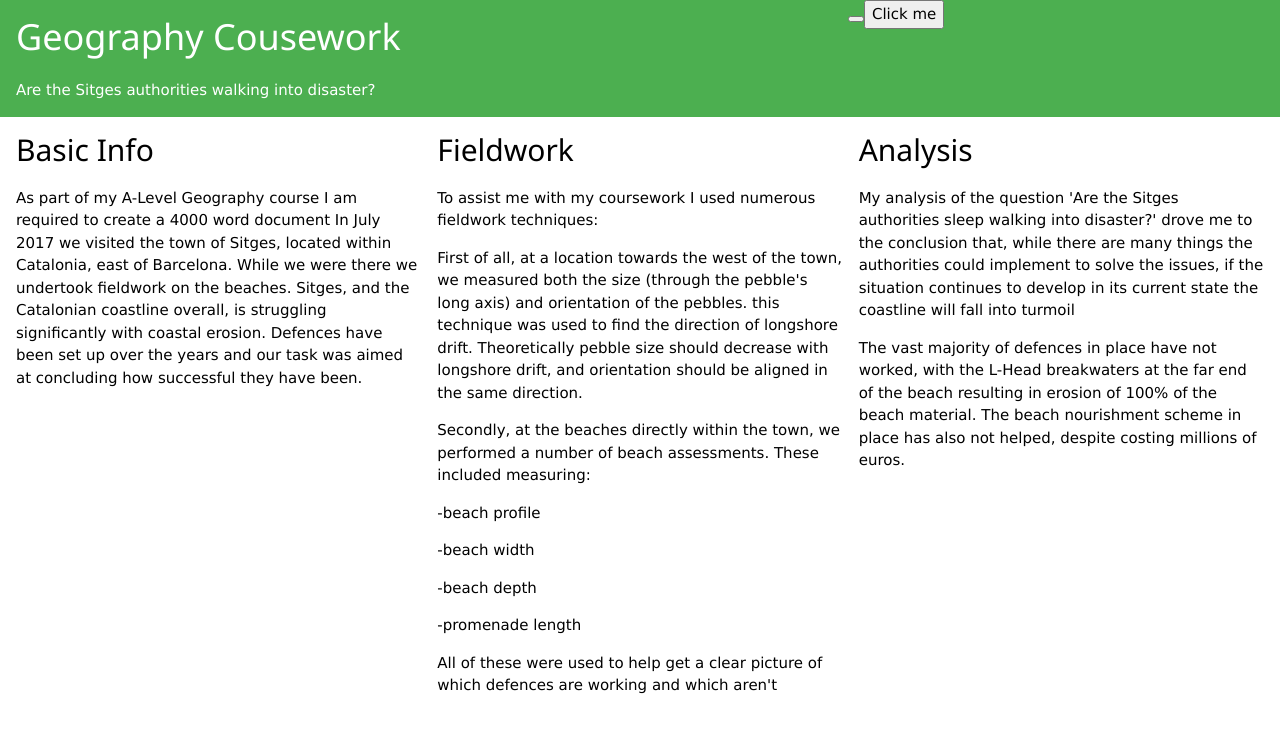
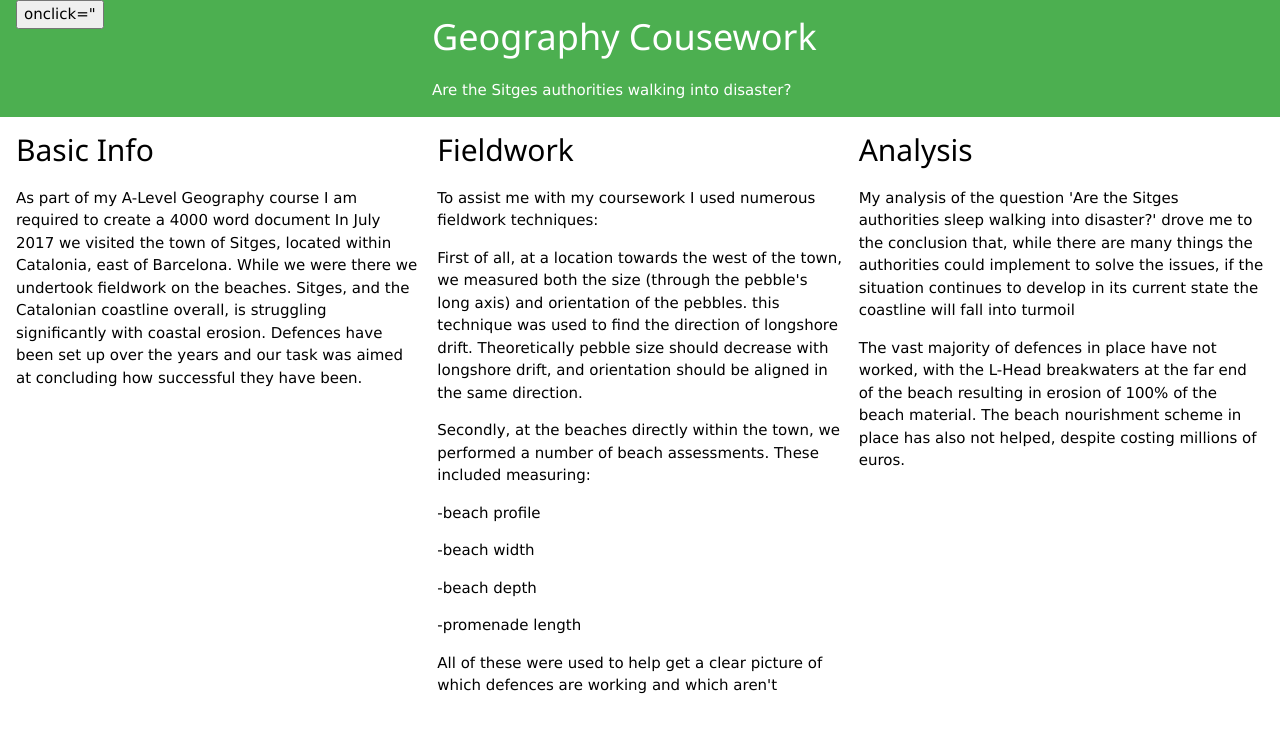
Before and after one commit to awatson79/awatson79.github.io, a plain HTML site: page geography.html in a window 1280 px wide. Drawn offline with nearby package versions, Linux system fonts and the light colour scheme.

Commit message:
Update geography.html

```diff
--- a/geography.html
+++ b/geography.html
@@ -6,18 +6,14 @@
 <body>
 
 <div class="w3-container w3-green">
+	<div class="w3-third">
+		<button type="button">onclick="<a href="/"> <Home</button>
+	</div>
 <div class="w3-third">
   <h1>Geography Cousework</h1>
   <p>Are the Sitges authorities walking into disaster?</p>
 	</div>
-<div class="w3-third">
-	<p>
 
-	</p>
-	</div>
-	<div class="w3-third">
-		<button type="button"> <Home</button> <button onclick="<a href="/">Click me</button>
-	</div>
 
 	</div>
 <div class="w3-row-padding">
```
